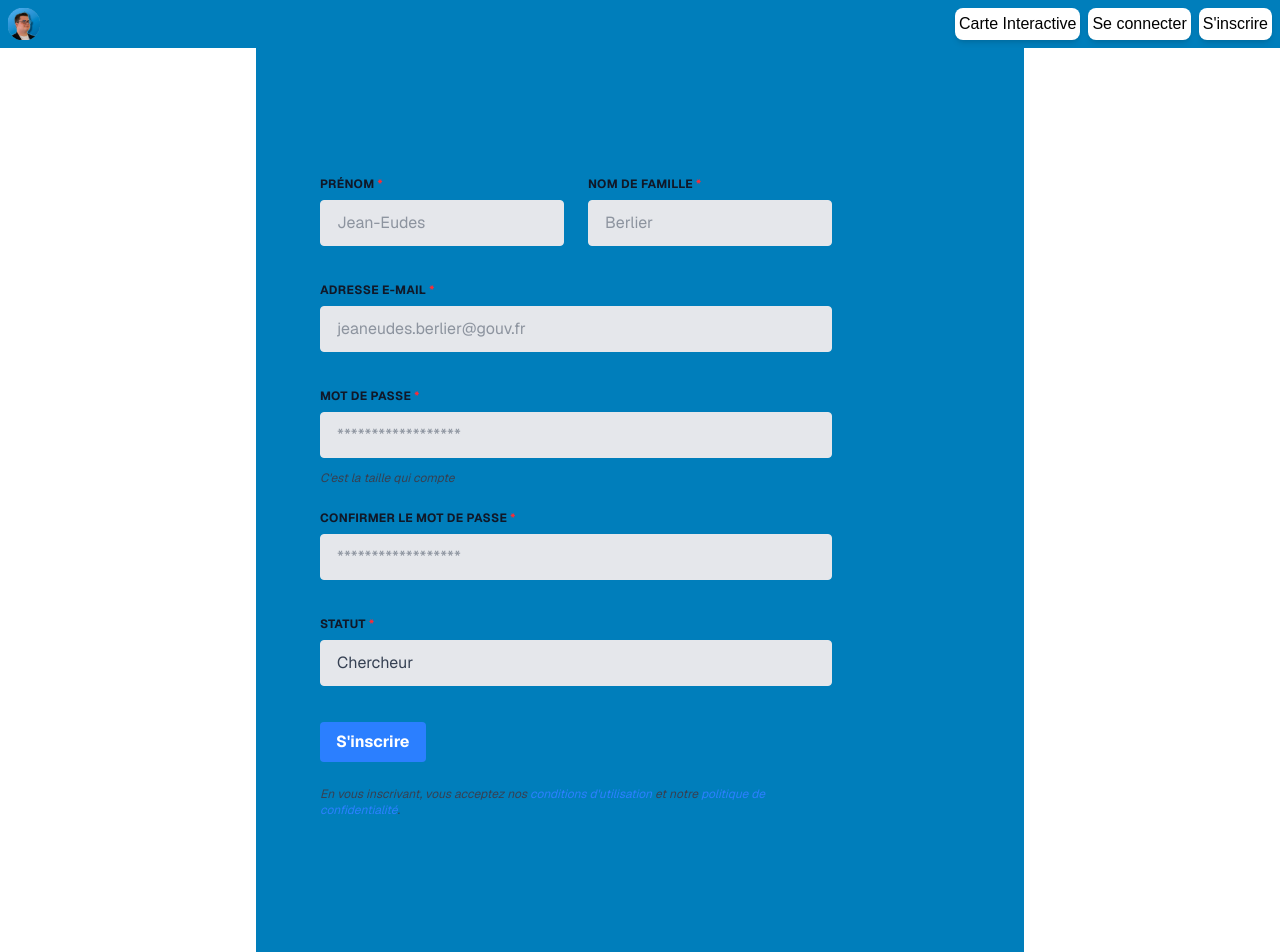
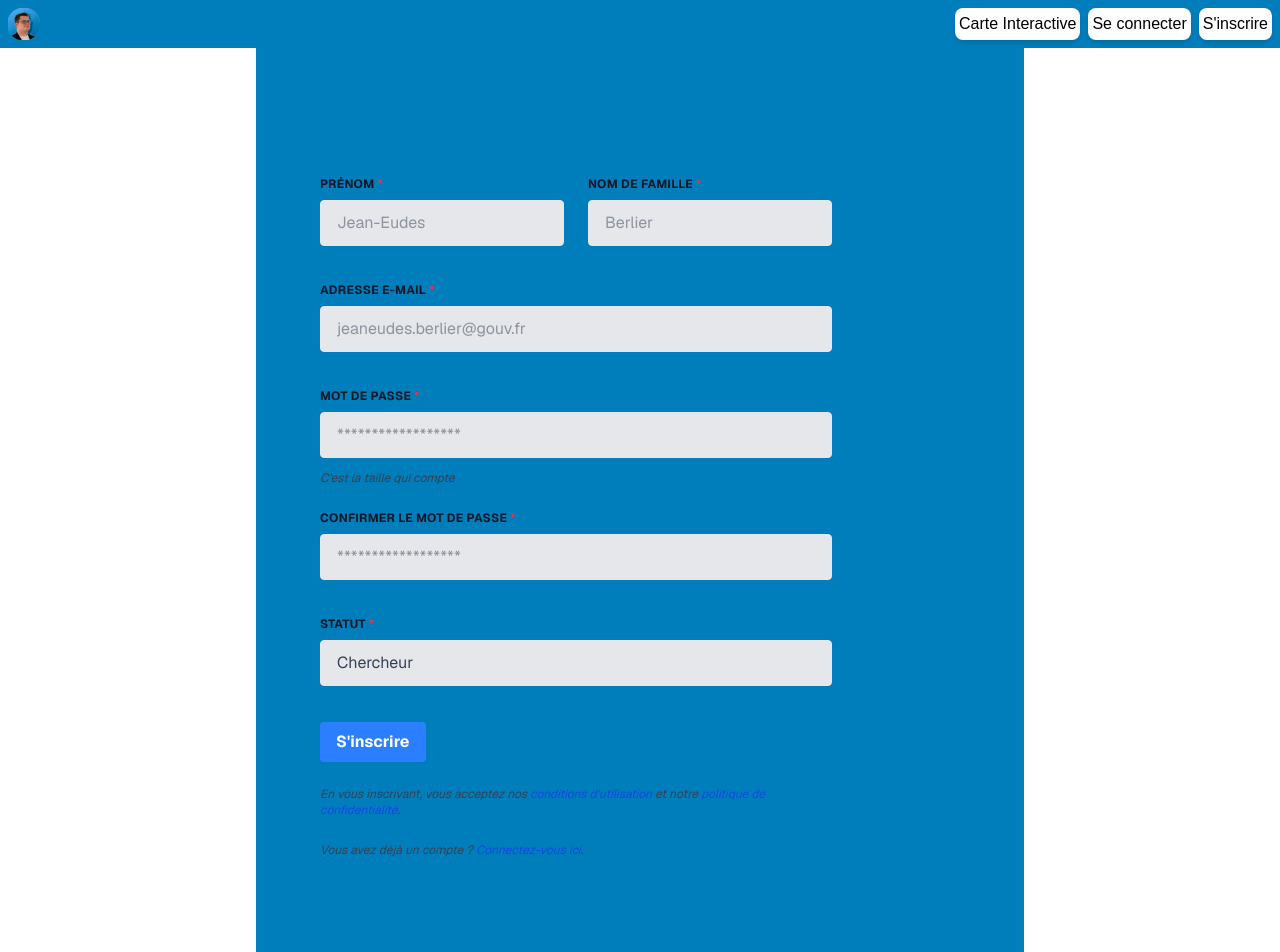
Before and after one commit to SkyReox/GeoEmploi, a Next.js app: page /signup in a window 1280 px wide. Shown: the top 952 px of the page. Built offline with nearby package versions, Linux system fonts and the light colour scheme.

Commit message:
feat: put a link to login and fix minor visibility issues

```diff
--- a/app/signup/page.tsx
+++ b/app/signup/page.tsx
@@ -74,9 +74,9 @@ export default function Home() {
               <label className="block uppercase tracking-wide text-gray-900 text-xs font-bold mb-2" htmlFor="grid-password">
                 Statut <span className="text-red-500">*</span>
               </label>
-              <select className="appearance-none block w-full bg-gray-200 text-gray-700 border border-gray-200 rounded py-3 px-4 mb-3 leading-tight focus:outline-none focus:bg-white focus:border-gray-500" id="grid-country">
+              <select className="block appearance-none w-full bg-gray-200 text-gray-700 border border-gray-200 rounded py-3 px-4 mb-3 leading-tight focus:outline-none focus:bg-white focus:border-gray-500" id="grid-country">
                 <option>Chercheur</option>
-                <option>Demandeur</option>
+                <option>Recruteur</option>
               </select>
             </div>
           </div>
@@ -92,7 +92,12 @@ export default function Home() {
           </div>
         <div className="flex flex-wrap -mx-3 mb-6">
             <div className="w-full px-3">
-              <p className="text-gray-700 text-xs italic">En vous inscrivant, vous acceptez nos <a href="/terms" className="text-blue-500 hover:text-blue-700">conditions d'utilisation</a> et notre <a href="/privacy" className="text-blue-500 hover:text-blue-700">politique de confidentialité</a>.</p>
+              <p className="text-gray-700 text-xs italic">En vous inscrivant, vous acceptez nos <a href="/terms" className="text-blue-700 hover:text-blue-900">conditions d'utilisation</a> et notre <a href="/privacy" className="text-blue-700 hover:text-blue-900">politique de confidentialité</a>.</p>
+            </div>
+          </div>
+        <div className="flex flex-wrap -mx-3 mb-6">
+            <div className="w-full px-3">
+              <p className="text-gray-700 text-xs italic">Vous avez déjà un compte ? <a href="/login" className="text-blue-700 hover:text-blue-900">Connectez-vous ici</a>.</p>
             </div>
           </div>
         </form>
```
